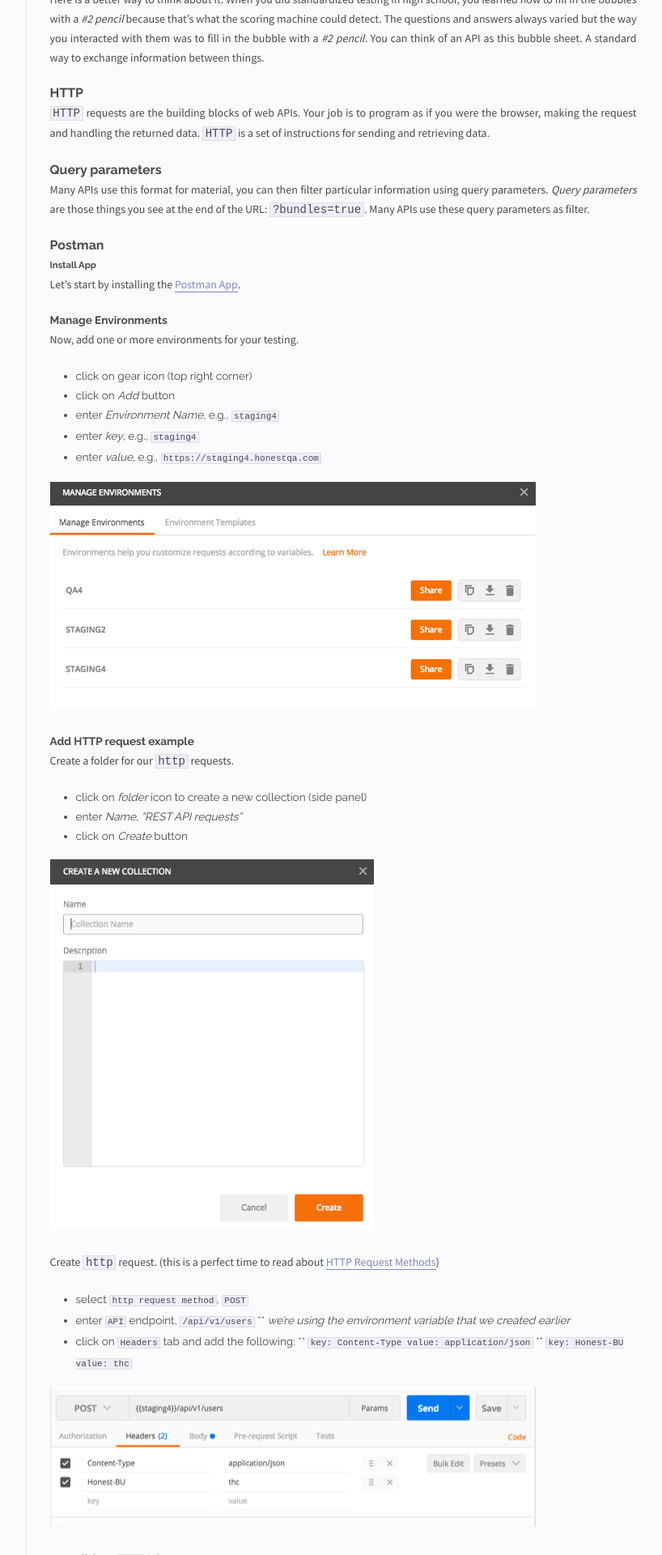
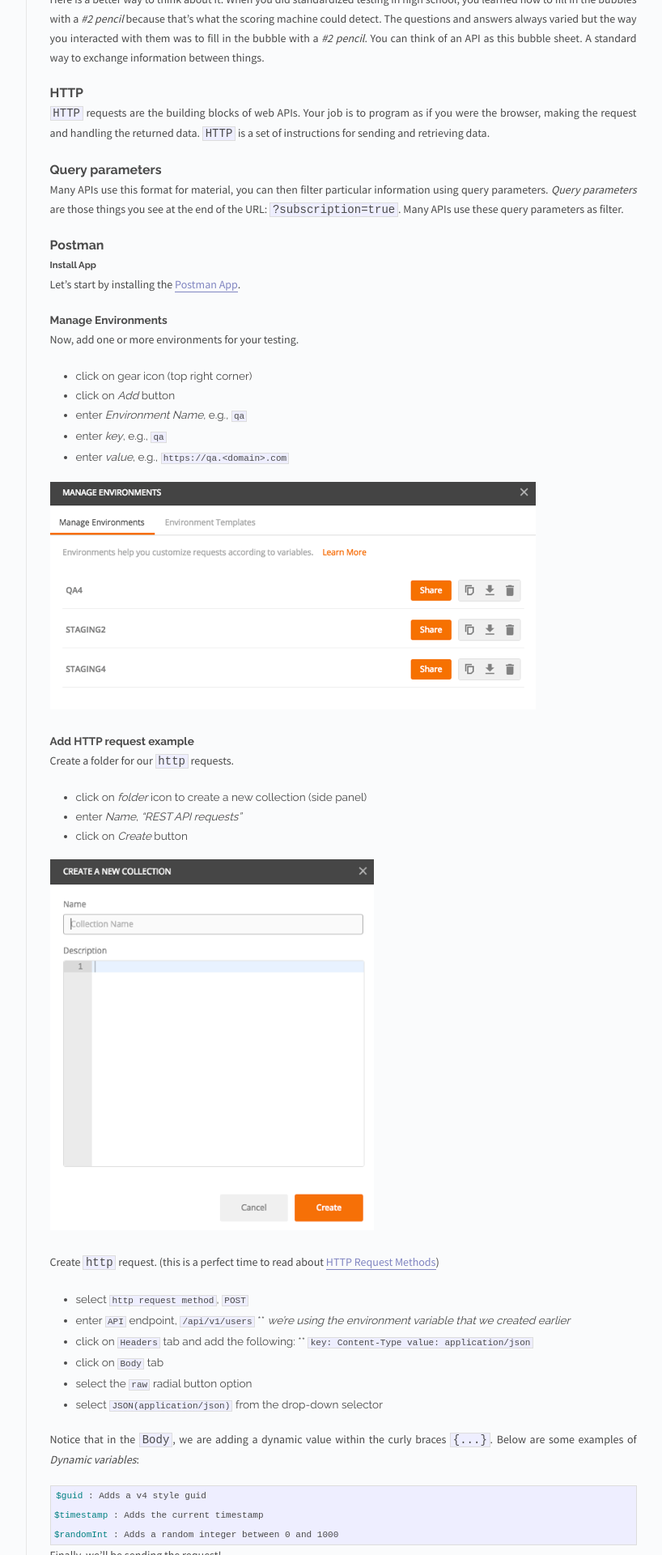
Before and after one commit to oponcefranco/blog_jekyll, a Jekyll site: the page built from _posts/2016-12-02-api_tutorial-post.md, in a window 1280 px wide. Shown: the part 659-2579 px from the top of the page at 81% size, without its empty margins (326-1144 px from the left). Built offline with Jekyll 4.4.1, drawn with Linux system fonts in a browser that asks for light colours; Markdown is read by kramdown in place of the engine named in the settings.

Commit message:
minor update

```diff
--- a/_posts/2016-12-02-api_tutorial-post.md
+++ b/_posts/2016-12-02-api_tutorial-post.md
@@ -17,7 +17,7 @@ Here is a better way to think about it: When you did standardized testing in hig
 
 ### Query parameters
 
-Many APIs use this format for material, you can then filter particular information using query parameters. *Query parameters* are those things you see at the end of the URL: `?bundles=true`. Many APIs use these query parameters as filter.
+Many APIs use this format for material, you can then filter particular information using query parameters. *Query parameters* are those things you see at the end of the URL: `?subscription=true`. Many APIs use these query parameters as filter.
 
 ### Postman
 
@@ -28,9 +28,9 @@ Now, add one or more environments for your testing.
 
 * click on gear icon (top right corner)
 * click on *Add* button
-* enter *Environment Name*, e.g., `staging4`
-* enter *key*, e.g., `staging4`
-* enter *value*, e.g., `https://staging4.honestqa.com`
+* enter *Environment Name*, e.g., `qa`
+* enter *key*, e.g., `qa`
+* enter *value*, e.g., `https://qa.<domain>.com`
 
 ![image]({{ site.url }}/images/manage_environments_1.png)
 
@@ -46,14 +46,10 @@ Create a folder for our `http` requests.
 Create `http` request. (this is a perfect time to read about [HTTP Request Methods](https://www.w3.org/Protocols/rfc2616/rfc2616-sec9.html))
 
 * select `http request method`, `POST`
-* enter `API` endpoint, `{{stg4}}/api/v1/users`
+* enter `API` endpoint, `{{qa}}/api/v1/users`
 ** _we're using the environment variable that we created earlier_
 * click on `Headers` tab and add the following:
 ** `key: Content-Type value: application/json`
-** `key: Honest-BU value: thc`
-
-![image]({{ site.url }}/images/http_request_1.png)
-
 * click on `Body` tab
 * select the `raw` radial button option
 * select `JSON(application/json)` from the drop-down selector
```
Also changed, not shown: images/http_request_1.png (deleted).
